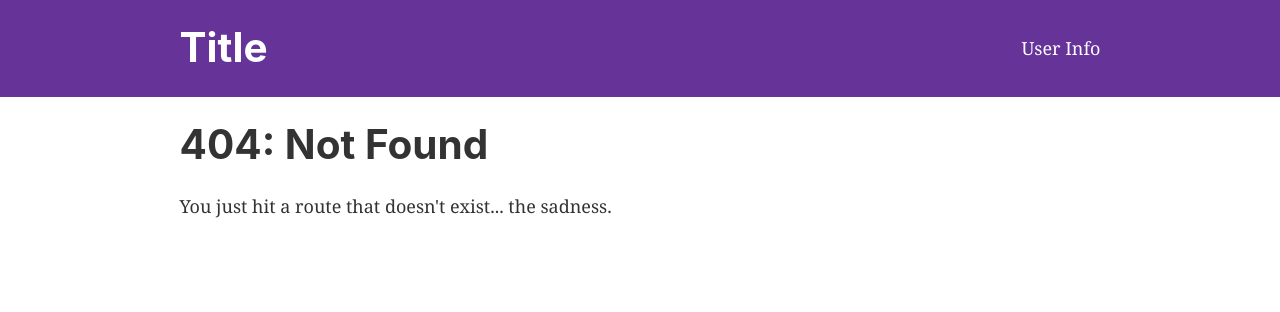
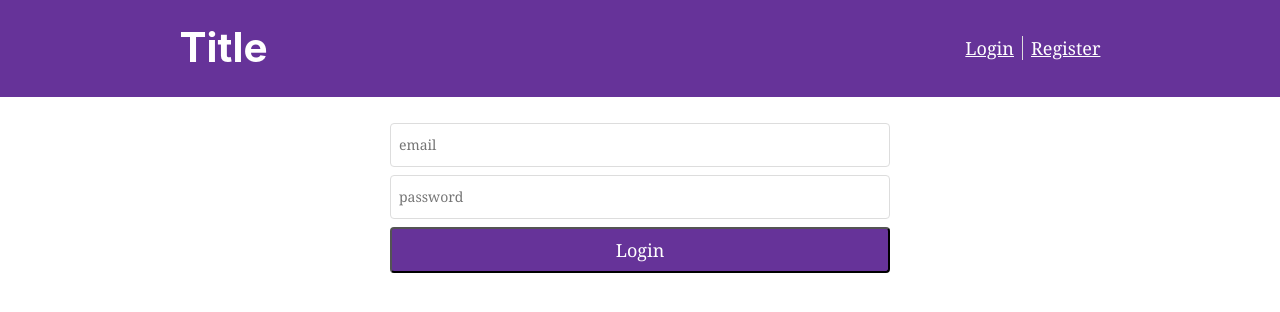
Before and after one commit to Ongomobile/Gatsby-firebase-authentication, a Gatsby site: page /login in a window 1280 px wide. Before the commit this address had no page. Built offline with nearby package versions, Linux system fonts and the light colour scheme; Gatsby itself is replaced by a stand-in of ours; no server answers.

Commit message:
Add login page, configure firebase login

```diff
--- a/src/components/header.js
+++ b/src/components/header.js
@@ -1,7 +1,8 @@
-import * as React from "react"
+import React, { useContext } from "react"
 import PropTypes from "prop-types"
-import { Link } from "gatsby"
+import { Link, navigate } from "gatsby"
 import styled from "styled-components"
+import { FirebaseContext } from "./Firebase"
 
 const LogoutLink = styled.span`
   color: white;
@@ -59,6 +60,12 @@ const AdminLink = styled.span`
 `
 
 const Header = ({ siteTitle }) => {
+  const { firebase, user } = useContext(FirebaseContext)
+
+  function handleLogoutClick() {
+    firebase.logout().then(() => navigate("/login"))
+  }
+
   return (
     <HeaderWrapper>
       <HeaderContent>
@@ -66,7 +73,33 @@ const Header = ({ siteTitle }) => {
           <Link to="/">{siteTitle}</Link>
         </h1>
         <div>
-          <UserInfo>User Info</UserInfo>
+          {!!user && !!user.email && (
+            <UserInfo>
+              Hello, {user.username || user.email}
+              <div>
+                {!!user.isAdmin && (
+                  <>
+                    <AdminLink>
+                      <Link to="/add-author">Add author</Link>
+                    </AdminLink>
+                    <Divider />
+                    <AdminLink>
+                      <Link to="/add-book">Add book</Link>
+                    </AdminLink>
+                    <Divider />
+                  </>
+                )}
+                <LogoutLink onClick={handleLogoutClick}>Logout</LogoutLink>
+              </div>
+            </UserInfo>
+          )}
+          {(!user || !user.email) && (
+            <LoginLink>
+              <Link to="/login">Login</Link>
+              <Divider />
+              <Link to="/register">Register</Link>
+            </LoginLink>
+          )}
         </div>
       </HeaderContent>
     </HeaderWrapper>
--- a/src/components/layout.js
+++ b/src/components/layout.js
@@ -8,6 +8,7 @@
 import * as React from "react"
 import PropTypes from "prop-types"
 import { useStaticQuery, graphql } from "gatsby"
+import { FirebaseContext, useAuth } from "./Firebase"
 
 import Header from "./header"
 import "./layout.css"
@@ -23,8 +24,10 @@ const Layout = ({ children }) => {
     }
   `)
 
+  const { user, firebase, loading } = useAuth()
+
   return (
-    <>
+    <FirebaseContext.Provider value={{ user, firebase, loading }}>
       <Header siteTitle={data.site.siteMetadata?.title || `Title`} />
       <div
         style={{
@@ -35,7 +38,7 @@ const Layout = ({ children }) => {
       >
         <main>{children}</main>
       </div>
-    </>
+    </FirebaseContext.Provider>
   )
 }
 
--- /dev/null
+++ b/src/pages/login.js
@@ -0,0 +1,71 @@
+import React, { useState, useContext, useEffect } from "react"
+import { FirebaseContext } from "../components/Firebase"
+import { Form, Input, Button, ErrorMessage } from "../components/common"
+import { useAuth } from "../components/Firebase"
+import Layout from "../components/layout"
+
+const Login = () => {
+  const [formValues, setFormValues] = useState({ email: "", password: "" })
+  const { firebase } = useAuth()
+  // const { firebase } = useContext(FirebaseContext)
+  const [errorMessage, setErrorMessage] = useState("")
+  let isMounted = true
+
+  useEffect(() => {
+    return () => {
+      isMounted = false
+    }
+  }, [])
+
+  function handleSubmit(e) {
+    e.preventDefault()
+
+    firebase
+      .login({ email: formValues.email, password: formValues.password })
+      .catch(error => {
+        if (isMounted) {
+          setErrorMessage(error.message)
+        }
+      })
+  }
+
+  function handleInputChange(e) {
+    e.persist()
+    setErrorMessage("")
+    setFormValues(currentValues => ({
+      ...currentValues,
+      [e.target.name]: e.target.value,
+    }))
+  }
+
+  return (
+    <Layout>
+      <section>
+        <Form onSubmit={handleSubmit}>
+          <Input
+            required
+            value={formValues.email}
+            name="email"
+            onChange={handleInputChange}
+            placeholder="email"
+            type="email"
+          />
+          <Input
+            required
+            value={formValues.password}
+            name="password"
+            onChange={handleInputChange}
+            placeholder="password"
+            type="password"
+          />
+          {!!errorMessage && <ErrorMessage>{errorMessage}</ErrorMessage>}
+          <Button type="submit" block>
+            Login
+          </Button>
+        </Form>
+      </section>
+    </Layout>
+  )
+}
+
+export default Login
```
